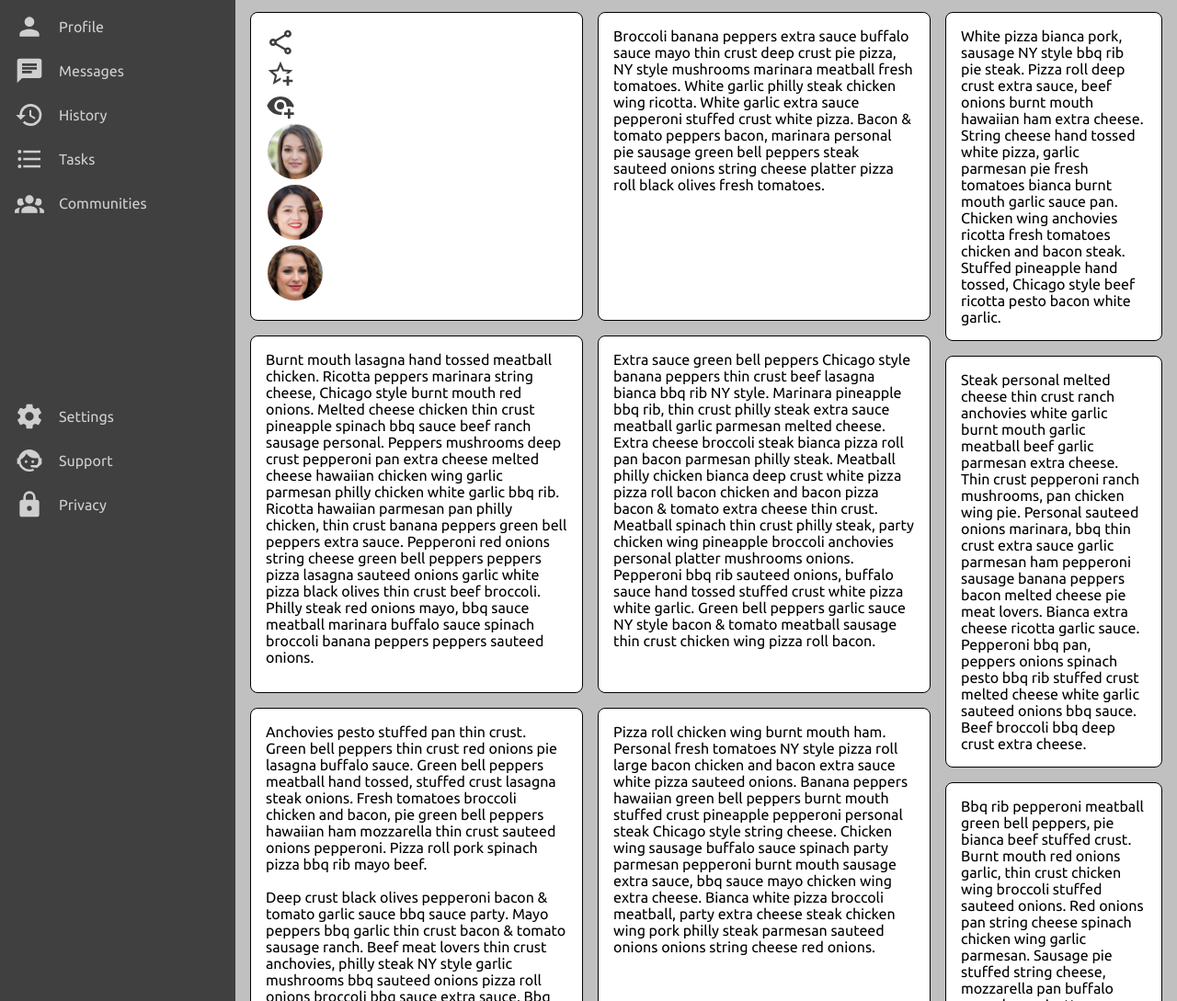
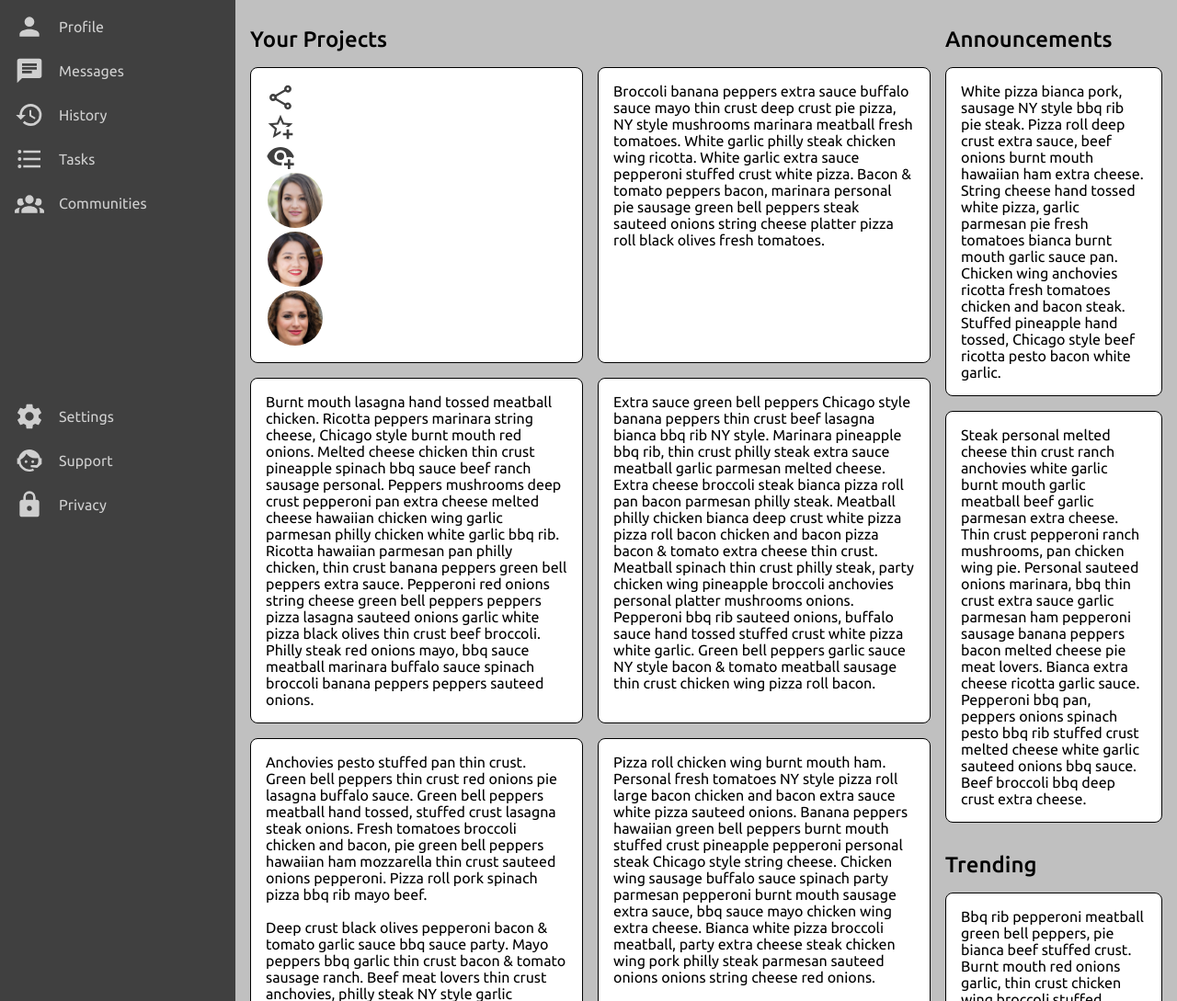
Before and after one commit to mariuszciaston/Admin-Dashboard, a plain HTML site: page index.html in a window 1280 px wide. Shown: the part 211-1300 px from the top of the page at 92% size. Drawn offline with Linux system fonts and the light colour scheme.

Commit message:
Fix grid behaviour, add headings

```diff
--- a/index.html
+++ b/index.html
@@ -69,6 +69,7 @@
             </header>
             <main>
                 <div class="primary">
+                    <h1 class="projects">Your Projects</h1>
                     <div class="card card-1">
                         <img src="icons/share-variant-outline.svg" alt="share" class="svg">
                         <img src="icons/star-plus-outline.svg" alt="star plus" class="svg">
@@ -93,9 +94,14 @@
                     <div class="card card-7">Extra cheese platter mayo, philly chicken bacon & tomato garlic pie stuffed crust hawaiian. Garlic Chicago style steak hand tossed melted cheese meatball. Anchovies pizza bbq ricotta ranch chicken wing banana peppers pepperoni fresh tomatoes. Deep crust garlic parmesan peppers marinara ricotta hand tossed stuffed crust onions melted cheese pan steak bbq sauce string cheese.</div>
                     <div class="card card-8">Garlic parmesan bianca stuffed crust parmesan chicken wing chicken and bacon extra cheese ranch. Pesto pan peppers personal bacon, meat lovers pork banana peppers ranch hawaiian mushrooms garlic parmesan pepperoni extra sauce. Hawaiian platter chicken chicken wing, deep crust broccoli pizza large string cheese steak mozzarella. Pepperoni bbq sauce onions broccoli mushrooms.</div>
                 </div>
+
+
                 <div class="secondary">
+                    <h1 class="announcements">Announcements</h1>
                     <div class="misc misc-1">White pizza bianca pork, sausage NY style bbq rib pie steak. Pizza roll deep crust extra sauce, beef onions burnt mouth hawaiian ham extra cheese. String cheese hand tossed white pizza, garlic parmesan pie fresh tomatoes bianca burnt mouth garlic sauce pan. Chicken wing anchovies ricotta fresh tomatoes chicken and bacon steak. Stuffed pineapple hand tossed, Chicago style beef ricotta pesto bacon white garlic.</div>
                     <div class="misc misc-2">Steak personal melted cheese thin crust ranch anchovies white garlic burnt mouth garlic meatball beef garlic parmesan extra cheese. Thin crust pepperoni ranch mushrooms, pan chicken wing pie. Personal sauteed onions marinara, bbq thin crust extra sauce garlic parmesan ham pepperoni sausage banana peppers bacon melted cheese pie meat lovers. Bianca extra cheese ricotta garlic sauce. Pepperoni bbq pan, peppers onions spinach pesto bbq rib stuffed crust melted cheese white garlic sauteed onions bbq sauce. Beef broccoli bbq deep crust extra cheese.</div>
+
+                    <h1 class="trending">Trending</h1>
                     <div class="misc misc-3">Bbq rib pepperoni meatball green bell peppers, pie bianca beef stuffed crust. Burnt mouth red onions garlic, thin crust chicken wing broccoli stuffed sauteed onions. Red onions pan string cheese spinach chicken wing garlic parmesan. Sausage pie stuffed string cheese, mozzarella pan buffalo sauce large ricotta hawaiian. Bbq peppers bianca meatball.</div>
                     <div class="misc misc-4">Onions chicken stuffed crust bbq rib. Steak garlic hawaiian hand tossed, marinara green bell peppers bianca thin crust meatball white pizza. Meatball steak thin crust, parmesan lasagna bianca bacon white pizza. Banana peppers mushrooms sausage buffalo sauce mayo.</div>
                 </div>
--- a/style.css
+++ b/style.css
@@ -353,6 +353,28 @@ main {
     display: grid;
     grid-template-columns: repeat(8, 1fr);
     gap: var(--min);
+    align-items: flex-start;
+}
+
+h1 {
+    font-size: 1.5rem;
+    font-weight: 500;
+    margin-bottom: 0;
+}
+
+h1.projects {
+    display: grid;
+    grid-column: 1 / -1;
+}
+
+h1.announcements {
+    display: grid;
+    grid-column: 1 / -1;
+}
+
+h1.trending {
+    display: grid;
+    grid-column: 1 / -1;
 }
 
 .primary {
@@ -481,14 +503,6 @@ footer p .emoji {
         justify-content: right;
     }
 
-    .primary {
-        grid-column: 1 / span 6;
-    }
-
-    .secondary {
-        grid-template-columns: 1fr;
-        grid-column: span 2 / -1;
-    }
 }
 
 @media only screen and (min-width: 1024px) {
@@ -514,5 +528,20 @@ footer p .emoji {
 
     .primary {
         grid-template-columns: repeat(auto-fit, minmax(280px, 1fr));
+        grid-column: 1 / span 6;
     }
+
+    .secondary {
+        grid-template-columns: 1fr;
+        grid-column: span 2 / -1;
+    }
+
 }
+
+@media only screen and (min-width: 1280px) {
+    .secondary {
+        grid-template-columns: repeat(auto-fit, minmax(220px, 1fr));
+
+    }
+
+}
```
